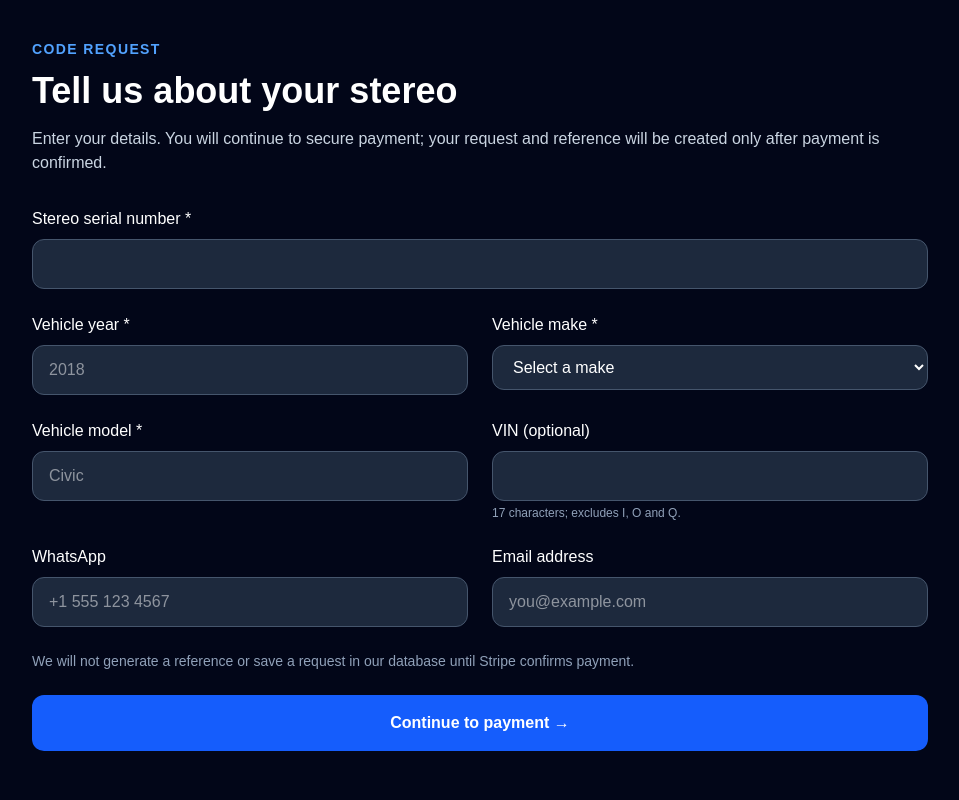
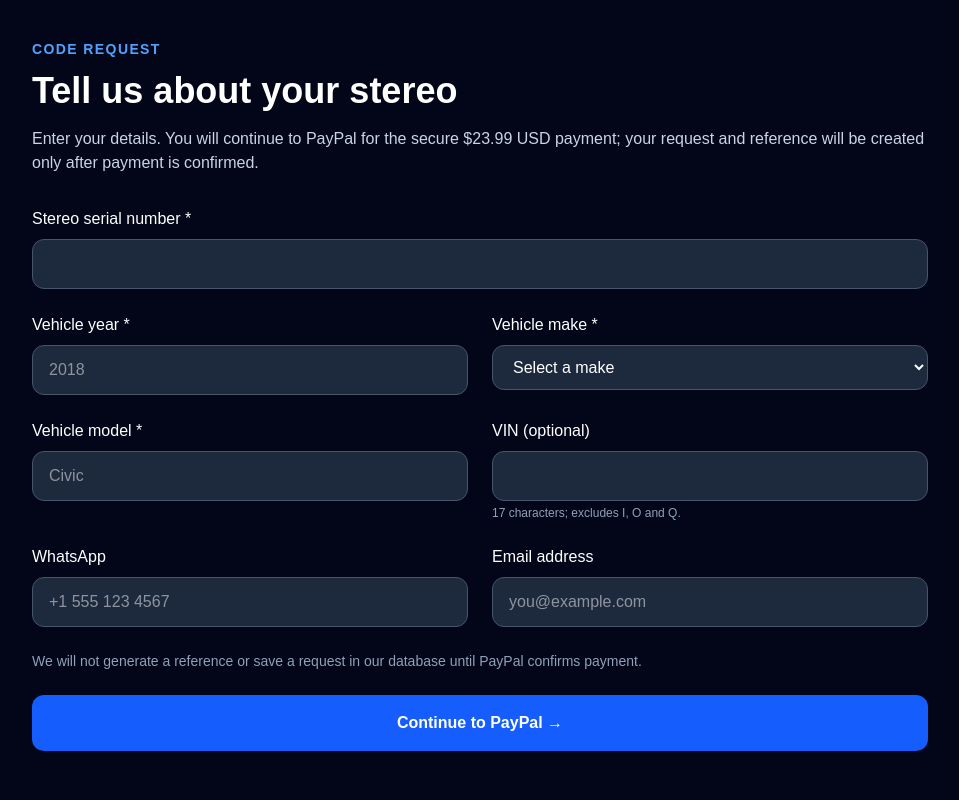
Before and after one commit to victornada2001-hash/Auto-Stereo-Codes---Car-Radio-Code-Service, a Next.js app in the folder app/: page / in a window 1280 px wide. Shown: the part 2300-3100 px from the top of the page, without its empty margins (160-1119 px from the left). Built offline with nearby package versions, Linux system fonts and the light colour scheme.

Commit message:
Update checkout form text for PayPal

```diff
--- a/app/app/CheckoutRequestForm.tsx
+++ b/app/app/CheckoutRequestForm.tsx
@@ -84,7 +84,7 @@ export default function CheckoutRequestForm({ language }: { language: "en" | "es
       <div className="mx-auto max-w-4xl">
         <p className="text-sm font-bold uppercase tracking-widest text-blue-400">{es ? "Solicitud de código" : "Code request"}</p>
         <h2 className="mt-3 text-3xl font-bold md:text-4xl">{es ? "Cuéntanos sobre tu estéreo" : "Tell us about your stereo"}</h2>
-        <p className="mt-4 text-slate-300">{es ? "Completa tus datos. Al continuar irás al pago seguro; tu solicitud y folio se crearán solamente después de que el pago sea confirmado." : "Enter your details. You will continue to secure payment; your request and reference will be created only after payment is confirmed."}</p>
+        <p className="mt-4 text-slate-300">{es ? "Completa tus datos. Al continuar irás a PayPal para realizar el pago seguro de $23.99 USD; tu solicitud y folio se crearán solamente después de que el pago sea confirmado." : "Enter your details. You will continue to PayPal for the secure $23.99 USD payment; your request and reference will be created only after payment is confirmed."}</p>
 
         <form onSubmit={submit} className="mt-8 grid gap-6 sm:grid-cols-2">
           <label className="sm:col-span-2">{es ? "Número de serie del estéreo *" : "Stereo serial number *"}<input name="serial" required maxLength={100} autoComplete="off" className={inputStyle} /></label>
@@ -96,12 +96,12 @@ export default function CheckoutRequestForm({ language }: { language: "en" | "es
           <label>WhatsApp<input name="phone" type="tel" autoComplete="tel" maxLength={32} placeholder="+1 555 123 4567" className={inputStyle} /></label>
           <label>{es ? "Correo electrónico" : "Email address"}<input name="email" type="email" autoComplete="email" maxLength={254} placeholder="you@example.com" className={inputStyle} /></label>
 
-          <p className="text-sm text-slate-400 sm:col-span-2">{es ? "No generaremos un folio ni guardaremos una solicitud en nuestra base hasta que Stripe confirme el pago." : "We will not generate a reference or save a request in our database until Stripe confirms payment."}</p>
+          <p className="text-sm text-slate-400 sm:col-span-2">{es ? "No generaremos un folio ni guardaremos una solicitud en nuestra base hasta que PayPal confirme el pago." : "We will not generate a reference or save a request in our database until PayPal confirms payment."}</p>
 
           {message && <p role="alert" className="rounded-xl border border-amber-600 bg-amber-950 p-4 text-amber-100 sm:col-span-2">{message}</p>}
 
           <button disabled={busy} type="submit" className="rounded-xl bg-blue-600 px-6 py-4 font-bold text-white transition hover:bg-blue-500 disabled:cursor-wait disabled:opacity-60 sm:col-span-2">
-            {busy ? (es ? "Abriendo pago seguro…" : "Opening secure payment…") : (es ? "Continuar al pago →" : "Continue to payment →")}
+            {busy ? (es ? "Abriendo PayPal…" : "Opening PayPal…") : (es ? "Continuar a PayPal →" : "Continue to PayPal →")}
           </button>
         </form>
       </div>
```
